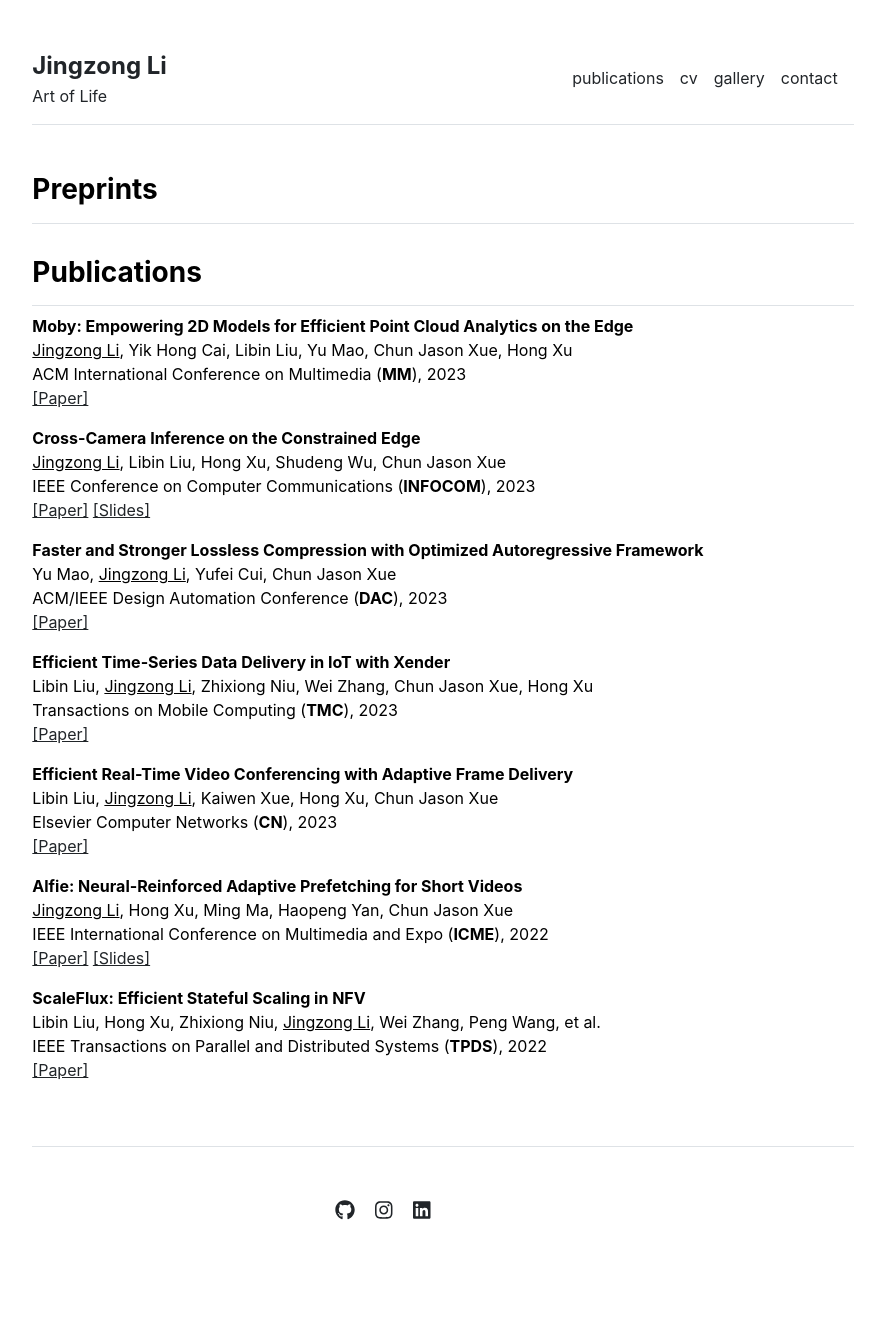
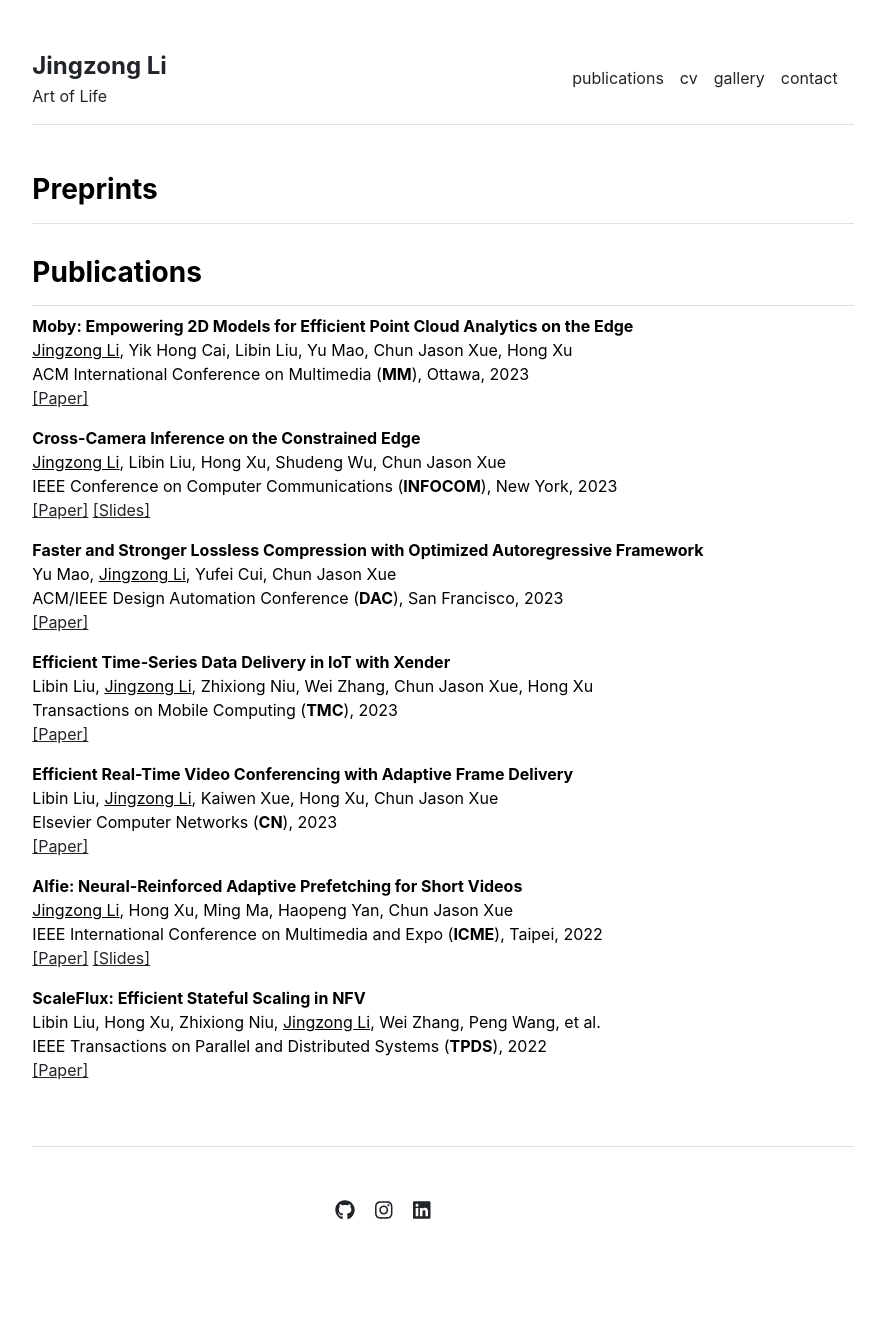
Before and after one commit to kanonjz/academic, a Jekyll site: the page built from publications.md, in a window 1280 px wide. Shown: the whole page, without its empty margins (197-1082 px from the left). Built offline with Jekyll 4.4.1, drawn with Linux system fonts in a browser that asks for light colours.

Commit message:
add conference place

```diff
--- a/_data/publications.yml
+++ b/_data/publications.yml
@@ -4,12 +4,12 @@ featured:
 - {name: 'Low shear diffusion central schemes for particle methods. Jonathan Panuelos, James Wadsley, Nicholas Kevlahan', url: 'http://ms.mcmaster.ca/kevla/pdf/articles/jcp_v414.pdf'}
 
 index:
-- {name: 'Moby: Empowering 2D Models for Efficient Point Cloud Analytics on the Edge', url: 'https://arxiv.org/abs/2302.09221', author: '<u>Jingzong Li</u>, Yik Hong Cai, Libin Liu, Yu Mao, Chun Jason Xue, Hong Xu', venue: 'ACM International Conference on Multimedia (<b>MM</b>), 2023', slide: ''}
-- {name: 'Cross-Camera Inference on the Constrained Edge', url: 'share/polly-infocom23.pdf', author: '<u>Jingzong Li</u>, Libin Liu, Hong Xu, Shudeng Wu, Chun Jason Xue', venue: 'IEEE Conference on Computer Communications (<b>INFOCOM</b>), 2023', slide: 'share/slides/polly-infocom23-slide.pdf'}
-- {name: 'Faster and Stronger Lossless Compression with Optimized Autoregressive Framework', url: 'share/pac-dac23.pdf', author: 'Yu Mao, <u>Jingzong Li</u>, Yufei Cui, Chun Jason Xue', venue: 'ACM/IEEE Design Automation Conference (<b>DAC</b>), 2023', slide: ''}
+- {name: 'Moby: Empowering 2D Models for Efficient Point Cloud Analytics on the Edge', url: 'https://arxiv.org/abs/2302.09221', author: '<u>Jingzong Li</u>, Yik Hong Cai, Libin Liu, Yu Mao, Chun Jason Xue, Hong Xu', venue: 'ACM International Conference on Multimedia (<b>MM</b>), Ottawa, 2023', slide: ''}
+- {name: 'Cross-Camera Inference on the Constrained Edge', url: 'share/polly-infocom23.pdf', author: '<u>Jingzong Li</u>, Libin Liu, Hong Xu, Shudeng Wu, Chun Jason Xue', venue: 'IEEE Conference on Computer Communications (<b>INFOCOM</b>), New York, 2023', slide: 'share/slides/polly-infocom23-slide.pdf'}
+- {name: 'Faster and Stronger Lossless Compression with Optimized Autoregressive Framework', url: 'share/pac-dac23.pdf', author: 'Yu Mao, <u>Jingzong Li</u>, Yufei Cui, Chun Jason Xue', venue: 'ACM/IEEE Design Automation Conference (<b>DAC</b>), San Francisco, 2023', slide: ''}
 - {name: 'Efficient Time-Series Data Delivery in IoT with Xender', url: 'https://ieeexplore.ieee.org/abstract/document/10185624', author: 'Libin Liu, <u>Jingzong Li</u>, Zhixiong Niu, Wei Zhang, Chun Jason Xue, Hong Xu', venue: 'Transactions on Mobile Computing (<b>TMC</b>), 2023', slide: ''}
 - {name: 'Efficient Real-Time Video Conferencing with Adaptive Frame Delivery', url: 'https://www.sciencedirect.com/science/article/pii/S1389128623003638', author: 'Libin Liu, <u>Jingzong Li</u>, Kaiwen Xue, Hong Xu, Chun Jason Xue', venue: 'Elsevier Computer Networks (<b>CN</b>), 2023', slide: ''}
-- {name: 'Alfie: Neural-Reinforced Adaptive Prefetching for Short Videos', url: 'share/alfie-icme22.pdf', author: '<u>Jingzong Li</u>, Hong Xu, Ming Ma, Haopeng Yan, Chun Jason Xue', venue: 'IEEE International Conference on Multimedia and Expo (<b>ICME</b>), 2022', slide: 'share/slides/alfie-icme22-slide.pdf'}
+- {name: 'Alfie: Neural-Reinforced Adaptive Prefetching for Short Videos', url: 'share/alfie-icme22.pdf', author: '<u>Jingzong Li</u>, Hong Xu, Ming Ma, Haopeng Yan, Chun Jason Xue', venue: 'IEEE International Conference on Multimedia and Expo (<b>ICME</b>), Taipei, 2022', slide: 'share/slides/alfie-icme22-slide.pdf'}
 - {name: 'ScaleFlux: Efficient Stateful Scaling in NFV', url: 'share/ScaleFlux-tpds22.pdf', author: 'Libin Liu, Hong Xu, Zhixiong Niu, <u>Jingzong Li</u>, Wei Zhang, Peng Wang, et al.', venue: 'IEEE Transactions on Parallel and Distributed Systems (<b>TPDS</b>), 2022', slide: ''}
 
 preprints:
```
